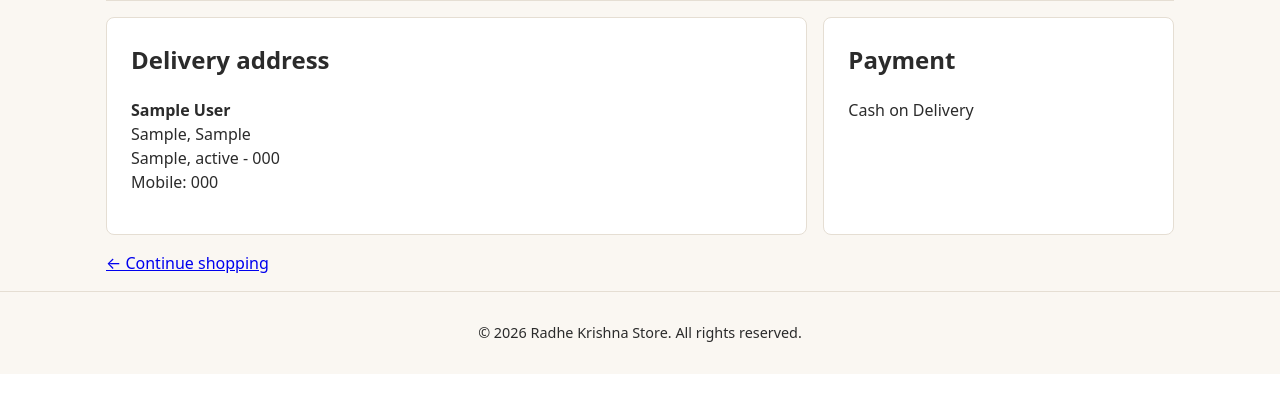
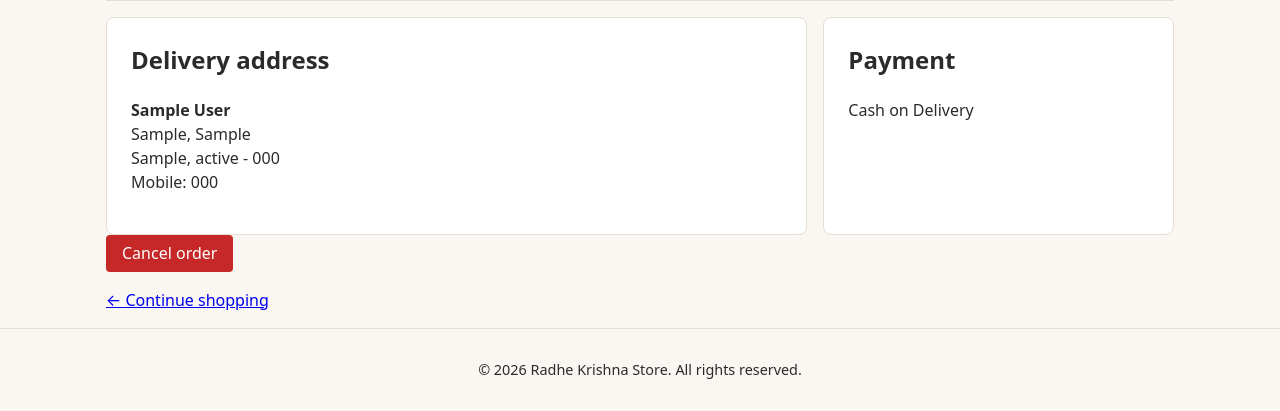
Before and after one commit to web-kalakaar/radhe-krishna-store, a Django app: page /orders/1/ in a window 1280 px wide. Shown: the part 631-1042 px from the top of the page. Before the commit the page ends 1005 px from the top, so only its background shows below. Run offline with Django 5.2, Linux system fonts and the light colour scheme; a user stored in the database is signed in; tables that the repository leaves empty hold one stand-in row (values such as "Sample post").

Commit message:
Add order cancellation that restores stock

```diff
--- a/orders/urls.py
+++ b/orders/urls.py
@@ -12,4 +12,5 @@ urlpatterns = [
     path("checkout/", views.checkout, name="checkout"),
     path("orders/<int:pk>/", views.order_detail, name="order_detail"),
         path("orders/", views.order_list, name="order_list"),
+            path("orders/<int:pk>/cancel/", views.cancel_order_view, name="cancel_order"),
 ]
--- a/orders/views.py
+++ b/orders/views.py
@@ -12,7 +12,7 @@ from store.models import Product
 from store.utils import paginate
 from .forms import CheckoutForm, QuantityForm
 from .models import Cart, CartItem, Order
-from .services import CheckoutError, delivery_charge_for, place_order
+from .services import CheckoutError, cancel_order, delivery_charge_for, place_order
 
 @login_required
 def cart_detail(request):
@@ -183,3 +183,17 @@ def order_list(request):
         "orders/order_list.html",
         {"page_obj": page_obj, "querystring": querystring},
     )
+
+@login_required
+@require_POST
+def cancel_order_view(request, pk):
+    order = get_object_or_404(Order, pk=pk, user=request.user)
+
+    try:
+        cancel_order(order)
+    except CheckoutError as error:
+        messages.error(request, str(error))
+    else:
+        messages.success(request, f"Order {order.order_number} has been cancelled.")
+
+    return redirect("orders:order_detail", pk=order.pk)
--- a/templates/orders/order_detail.html
+++ b/templates/orders/order_detail.html
@@ -76,6 +76,12 @@
       <p>{{ order.get_payment_method_display }}</p>
     </section>
   </div>
-
+  {% if order.is_cancellable %}
+    <form method="post" action="{% url 'orders:cancel_order' order.pk %}"
+          onsubmit="return confirm('Cancel this order?');">
+      {% csrf_token %}
+      <button type="submit" class="btn btn--danger">Cancel order</button>
+    </form>
+  {% endif %}
   <p><a href="{% url 'store:home' %}">&larr; Continue shopping</a></p>
 {% endblock %}
```
Also changed, not shown: orders/services.py (+16 -0 lines).
